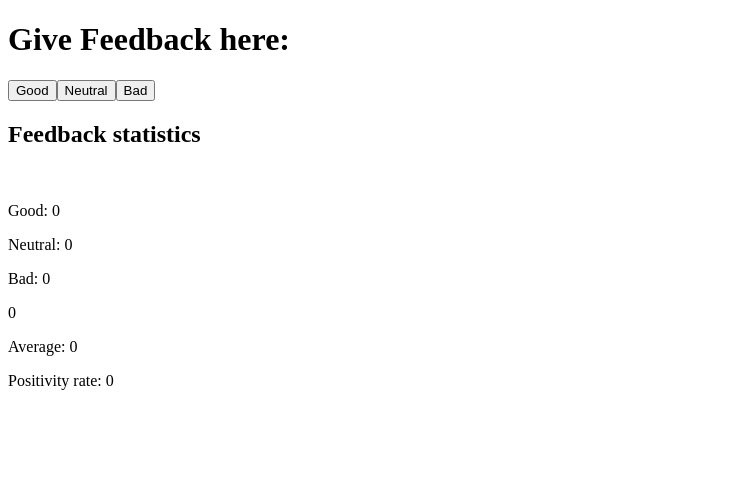
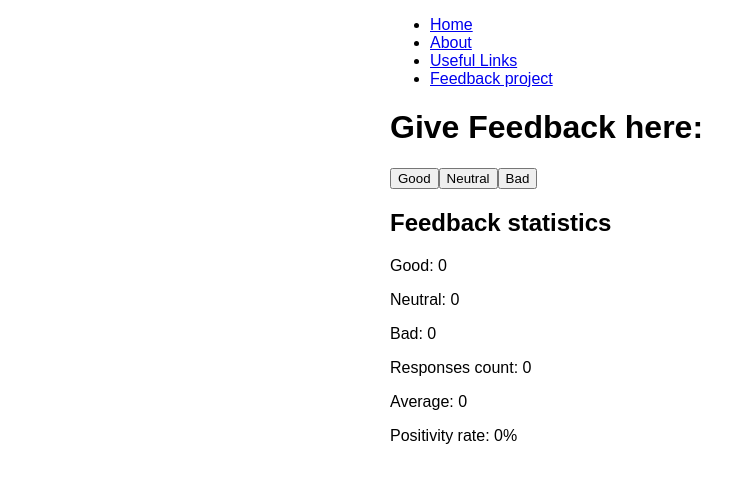
Before and after one commit to PersianBlue/my-first-gatsby-site, a Gatsby site: page /feedback in a window 1280 px wide. Shown: the whole page, without its empty margins (0-756 px from the left). Built offline with nearby package versions, Linux system fonts and the light colour scheme; Gatsby itself is replaced by a stand-in of ours.

Commit message:
Added links bar to feedback page

```diff
--- a/src/components/layout.js
+++ b/src/components/layout.js
@@ -22,6 +22,10 @@ const Layout = ({ pageTitle, children }) => {
           <li className = {navLinkItem}>
             <Link to ="/usefulLinks" className={navLinkText}>Useful Links</Link>
           </li>
+
+          <li className = {navLinkItem}>
+            <Link to = "/feedback" className = {navLinkText}> Feedback project</Link>
+          </li>
         </ul>
       </nav>
       <main>
--- a/src/pages/feedback.js
+++ b/src/pages/feedback.js
@@ -1,6 +1,7 @@
 import React from 'react'
-import Button from '../components/App'
+import Layout from "../components/layout"
 import {useState} from 'react'
+
 
 const Feedback= () =>{
     const[good, setGood] = useState(0);
@@ -53,18 +54,20 @@ const Feedback= () =>{
 
     return (
         <div>
+            <Layout>
             <h1> Give Feedback here:</h1>
             <button onClick = {()=> controller("good")} text = "good"> Good </button>
             <button onClick = {()=>controller("neutral")} text = "neutral">Neutral </button>
             <button onClick = {()=>controller("bad")} text = "bad">Bad </button>
+            <br></br>
             <h2>Feedback statistics</h2>
-            <br></br>
             <p>Good: {good}</p>
             <p>Neutral: {neutral}</p>
             <p>Bad: {bad}</p>
-            <p> {count}</p>
+            <p>Responses count: {count}</p>
             <p>Average: {avg}</p>
-            <p>Positivity rate: {positivity}</p>
+            <p>Positivity rate: {positivity}%</p>
+            </Layout>
         </div>
     )
 
```
